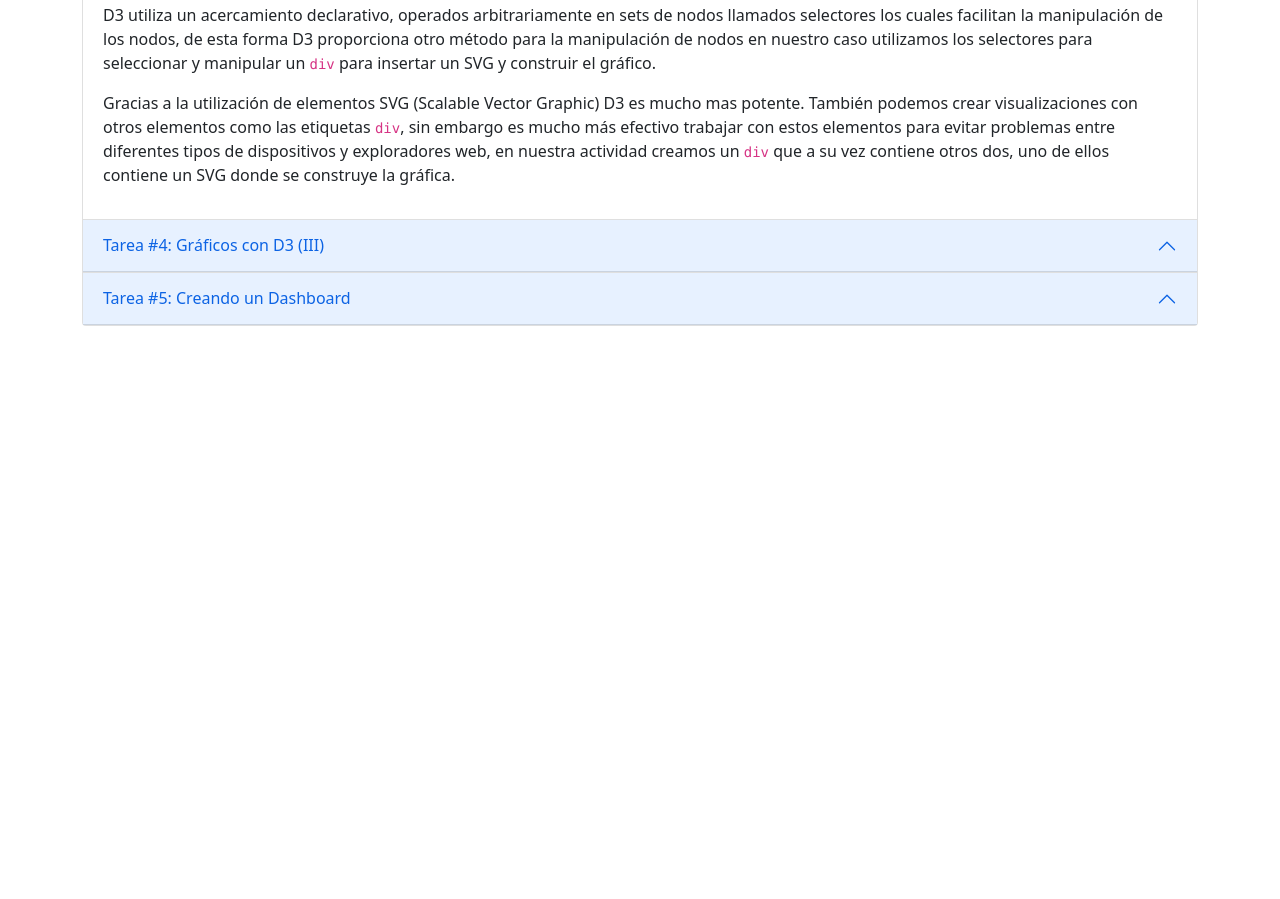
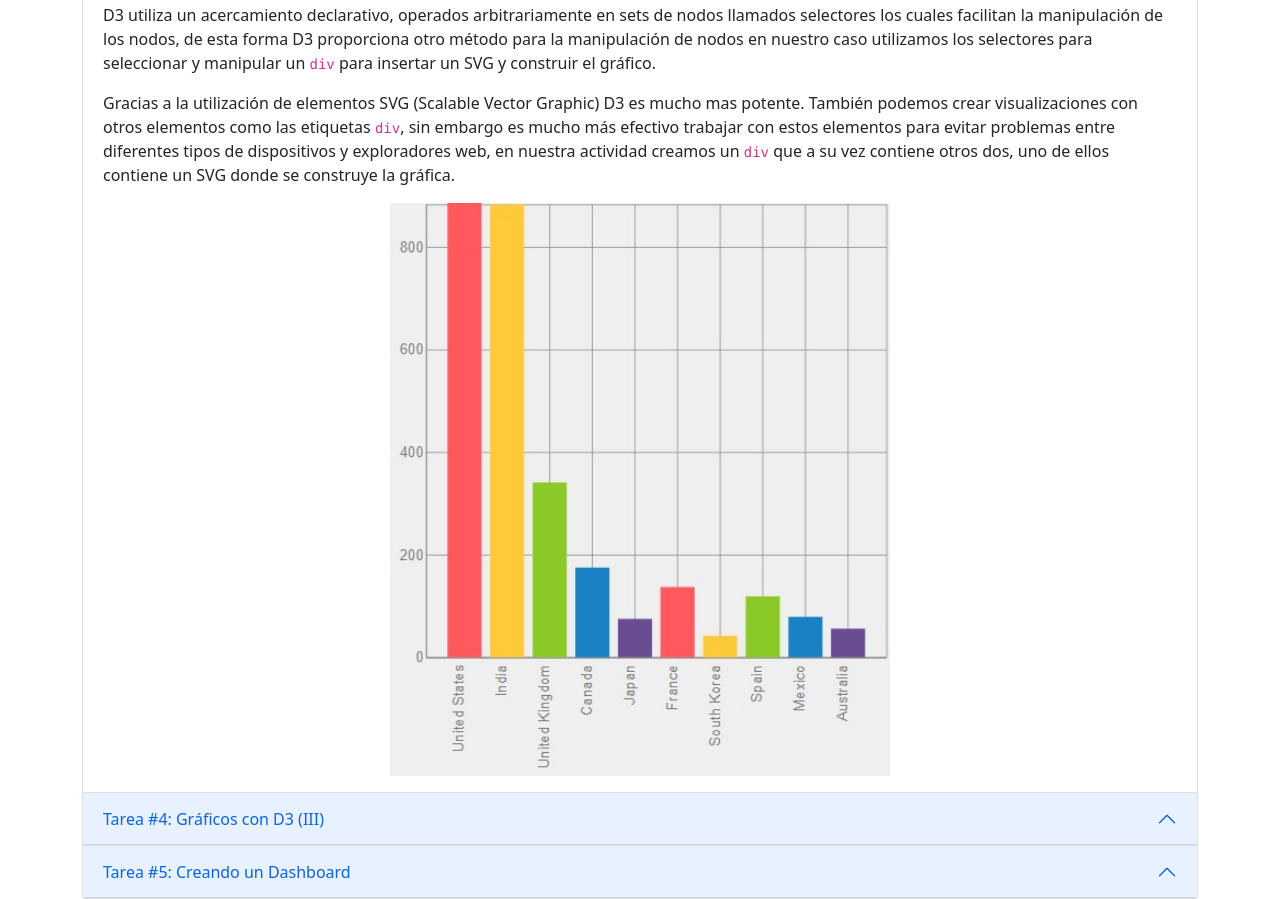
Before and after one commit to roman-cedillo/roman-cedillo, a plain HTML site: page index.html in a window 1280 px wide. Shown: the part 621-1520 px from the top of the page. Before the commit the page ends 947 px from the top, so only its background shows below. Drawn offline with nearby package versions, Linux system fonts and the light colour scheme.

Commit message:
Grafica dinamica correccion 8

```diff
--- a/index.html
+++ b/index.html
@@ -191,6 +191,7 @@
                  uno de ellos contiene un SVG donde se construye la gráfica.
 
               </p>
+              <img src="img/GrafT3.png" alt ="gracico con d3" class="img-tarea1">
            </div>
         </div>
       </div>
```
Also changed, not shown: img/GrafT3.png (added).
